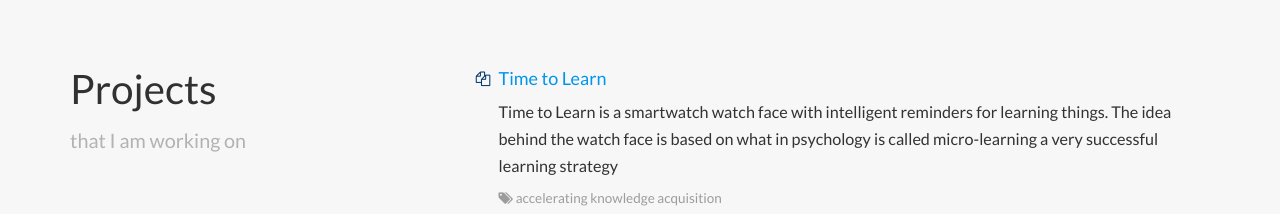
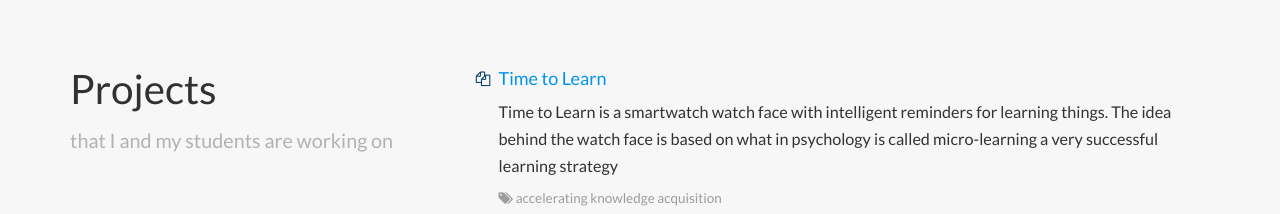
Before and after one commit to mircealungu/mircealungu.github.io, a plain HTML site: page index.html in a window 1280 px wide. Shown: the part 2660-2874 px from the top of the page. Drawn offline with nearby package versions, Linux system fonts and the light colour scheme; files whose address does not match are found by name.

Commit message:
updated projects subtitle.

```diff
--- a/index.html
+++ b/index.html
@@ -508,7 +508,7 @@ Office Hours: Monday, 15 -- 17
     <div class="row">
       <div class="col-xs-12 col-md-4 section-heading">
         <h1>Projects</h1>
-        <p>that I am working on</p>
+        <p>that I and my students are working on</p>
       </div>
       <div class="col-xs-12 col-md-8">
 
```
